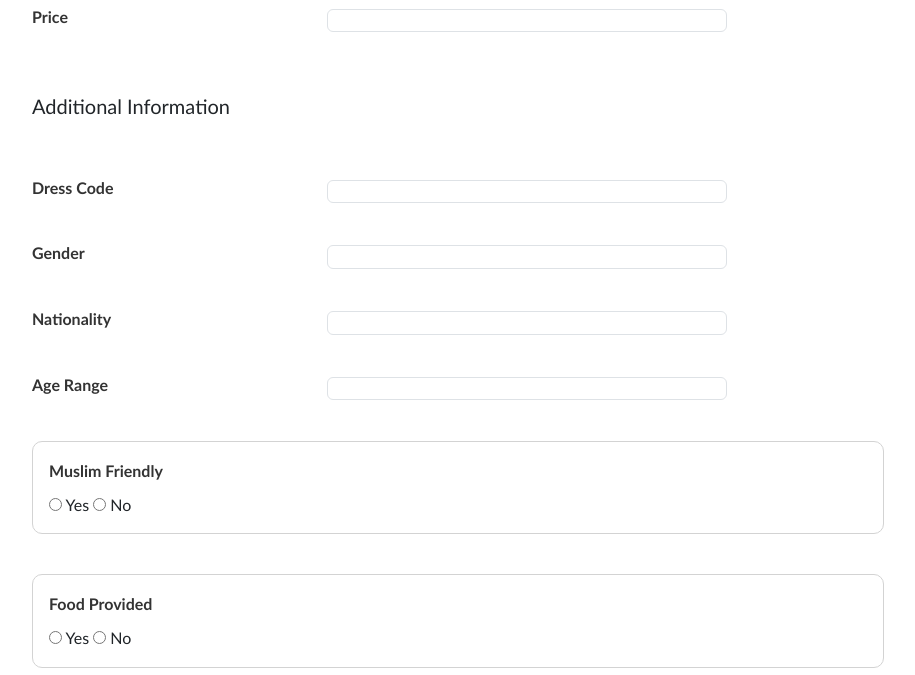
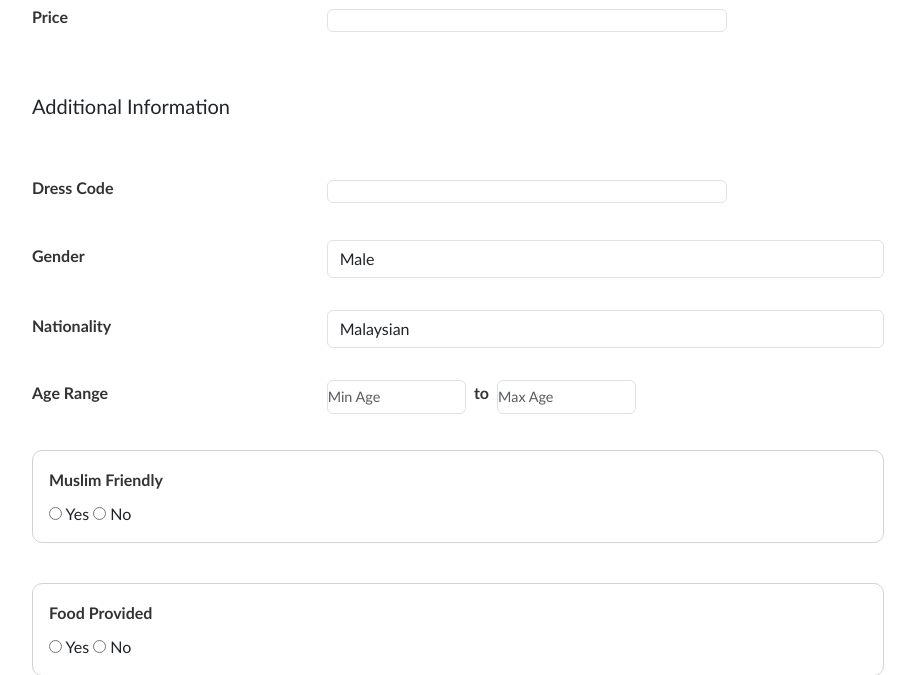
Before and after one commit to Gunslingahhh/JUMPA, a PHP site: page /php/createpost.php in a window 1280 px wide. Shown: the part 993-1668 px from the top of the page, without its empty margins (182-1097 px from the left). Run offline with PHP 8.4, Linux system fonts and the light colour scheme; the visitor is signed in with stand-in values (Sample User, id 1).

Commit message:
Make it a dropdown for gender and nationality, min and max for age range

```diff
--- a/php/createpost.php
+++ b/php/createpost.php
@@ -92,17 +92,30 @@ if (!isset($_SESSION['user_id'])) {
 
                     <div class="form-row">
                         <label for="gender" class="form-label">Gender</label>
-                        <input type="text" class="form-control" name="gender" id="gender" required>
+                        <select class="form-control" name="gender" id="gender" required>
+                            <option>Male</option>
+                            <option>Female</option>
+                            <option>Others</option>
+                        </select>
                     </div>
 
                     <div class="form-row">
                         <label for="nationality" class="form-label">Nationality</label>
-                        <input type="text" class="form-control" name="nationality" id="nationality" required>
+                        <select class="form-control" name="nationality" id="nationality" required>
+                            <option>Malaysian</option>
+                            <option>Non-Malaysian</option>
+                        </select>
                     </div>
 
                     <div class="form-row">
                         <label for="agerange" class="form-label">Age Range</label>
-                        <input type="text" class="form-control" name="agerange" id="agerange" required>
+                        <div class="d-flex">
+                            <input type="number" class="form-control w-25 me-2" name="age_min" id="age_min" min="16" required placeholder="Min Age">
+                            <div class="d-flex">
+                                <p class="form-label pe-2">to</p>
+                            </div>
+                            <input type="number" class="form-control w-25" name="age_max" id="age_max" min="16" required placeholder="Max Age">
+                        </div>
                     </div>
 
                     <fieldset class="form-group">
```
